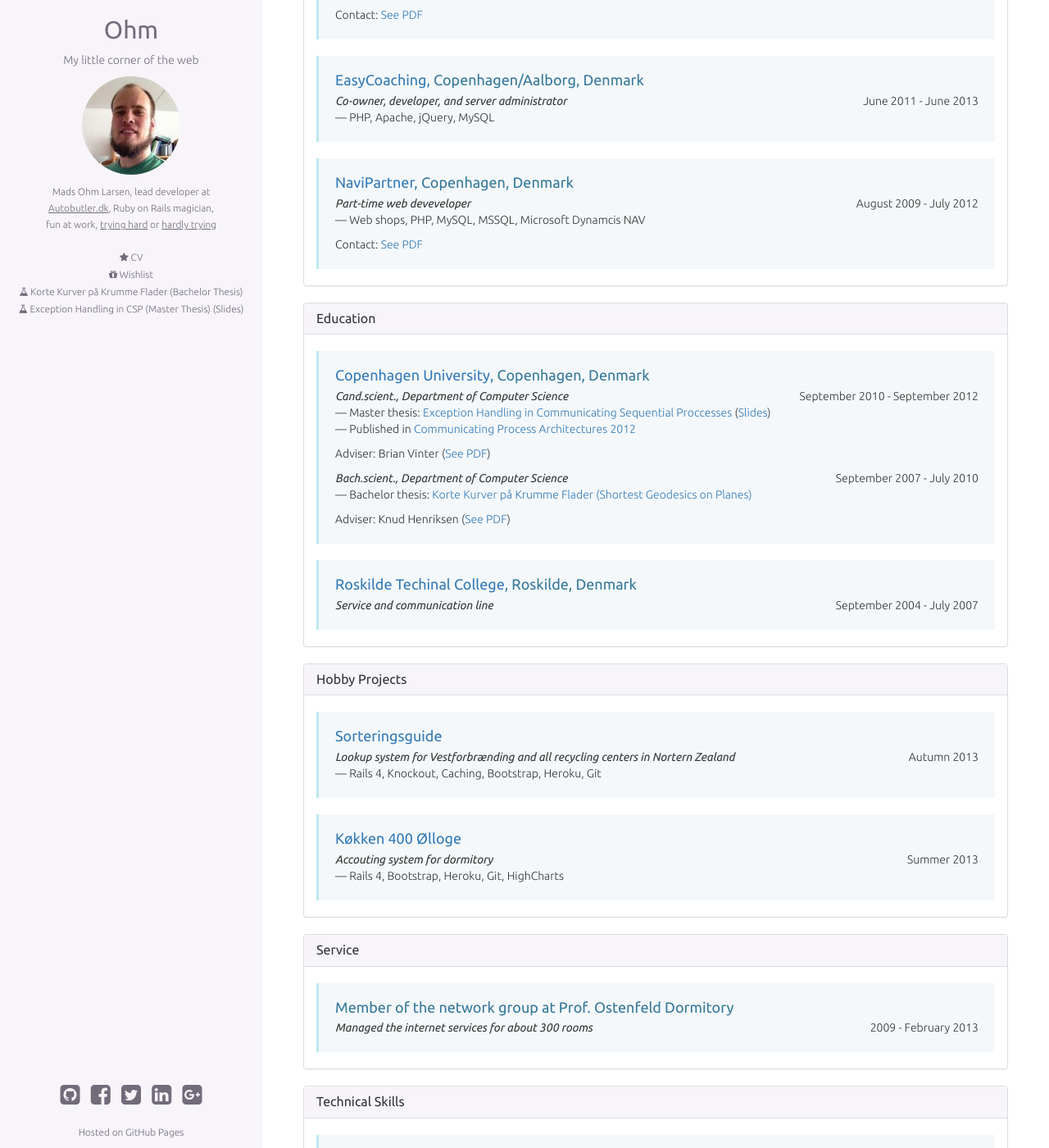
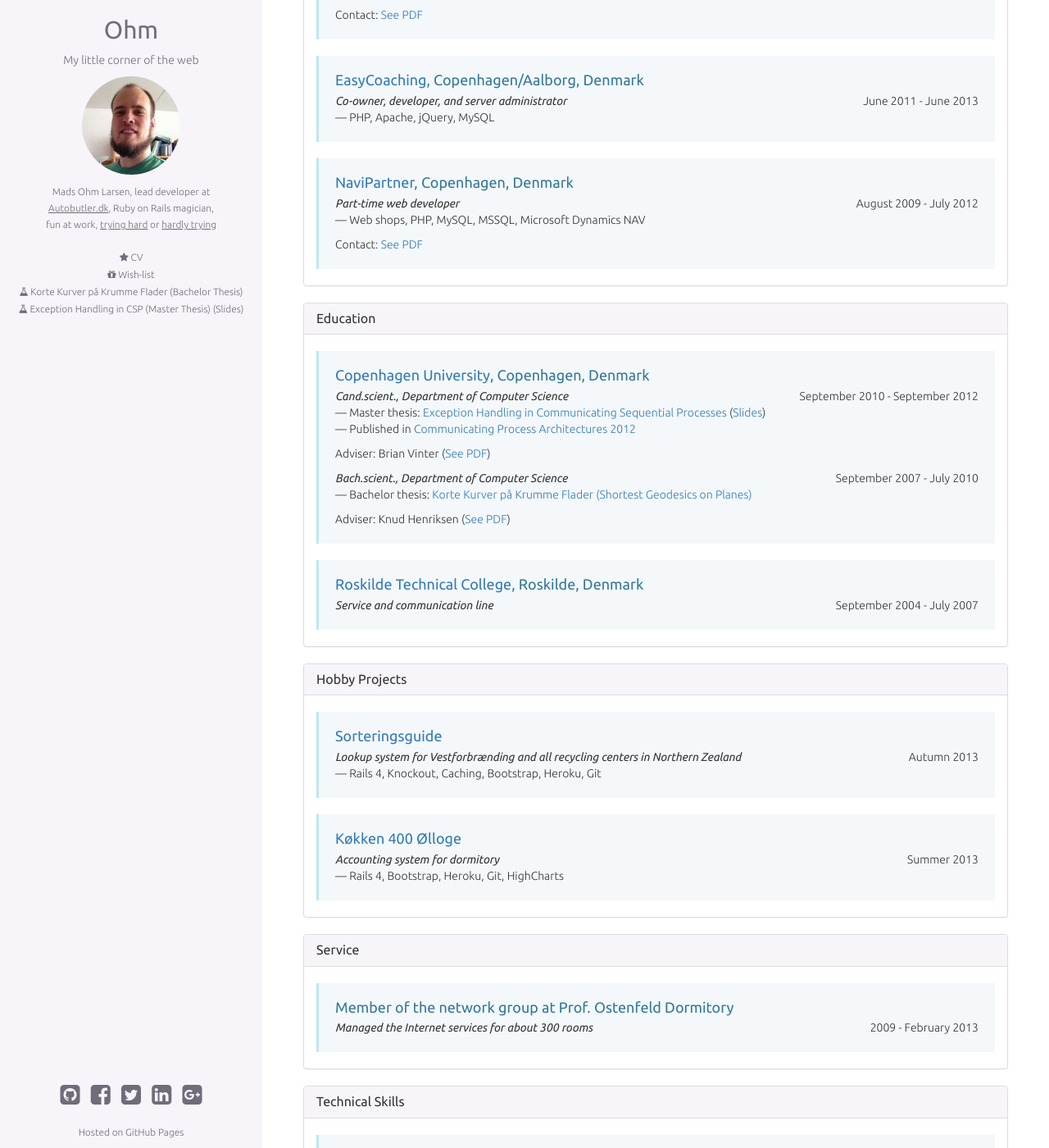
Before and after one commit to omegahm/omegahm.github.io, a Jekyll site: the page built from cv.html, in a window 1280 px wide and 1400 px high, scrolled down 266 px. Shown: the whole window at 82% size. Built offline with Jekyll 4.4.1, drawn with Linux system fonts in a browser that asks for light colours; nearby versions of some CDN libraries; Markdown is read by kramdown in place of the engine named in the settings.

Commit message:
Speeling much?

```diff
--- a/_includes/header.html
+++ b/_includes/header.html
@@ -83,7 +83,7 @@
             <li>
               <a href="/wishlist.html">
                 <i class="fa fa-gift"></i>
-                Wishlist
+                Wish-list
               </a>
             </li>
 
--- a/cv.html
+++ b/cv.html
@@ -64,14 +64,14 @@ title: Curriculum vitae
       </h4>
 
       <div>
-        <em>Part-time web deveveloper</em>
+        <em>Part-time web developer</em>
         <span class="pull-right">
           <time>August 2009</time> - <time>July 2012</time>
         </span>
       </div>
 
       <p>
-        &mdash; Web shops, PHP, MySQL, MSSQL, Microsoft Dynamcis NAV
+        &mdash; Web shops, PHP, MySQL, MSSQL, Microsoft Dynamics NAV
       </p>
 
       <p>
@@ -101,7 +101,7 @@ title: Curriculum vitae
       </div>
 
       <p>
-        &mdash; Master thesis: <a href="/files/thesis.pdf">Exception Handling in Communicating Sequential Proccesses</a> (<a href="/files/thesisslides.pdf">Slides</a>)
+        &mdash; Master thesis: <a href="/files/thesis.pdf">Exception Handling in Communicating Sequential Processes</a> (<a href="/files/thesisslides.pdf">Slides</a>)
         <br>
         &mdash; Published in <a href="http://wotug.org/paperdb/show_proc.php?f=4&num=29">Communicating Process Architectures 2012</a>
       </p>
@@ -128,7 +128,7 @@ title: Curriculum vitae
 
     <div class="callout">
       <h4>
-        <a href="http://rts.dk/uddannelserhoved/htx">Roskilde Techinal College</a>, Roskilde, Denmark
+        <a href="http://rts.dk/uddannelserhoved/htx">Roskilde Technical College</a>, Roskilde, Denmark
       </h4>
 
       <div>
@@ -154,7 +154,7 @@ title: Curriculum vitae
       </h4>
 
       <div>
-        <em>Lookup system for Vestforbrænding and all recycling centers in Nortern Zealand</em>
+        <em>Lookup system for Vestforbrænding and all recycling centers in Northern Zealand</em>
         <span class="pull-right">
           <time>Autumn 2013</time>
         </span>
@@ -171,7 +171,7 @@ title: Curriculum vitae
       </h4>
 
       <div>
-        <em>Accouting system for dormitory</em>
+        <em>Accounting system for dormitory</em>
         <span class="pull-right">
           <time>Summer 2013</time>
         </span>
@@ -197,7 +197,7 @@ title: Curriculum vitae
       </h4>
 
       <div>
-        <em>Managed the internet services for about 300 rooms</em>
+        <em>Managed the Internet services for about 300 rooms</em>
         <span class="pull-right">
           <time>2009</time> - <time>February 2013</time>
         </span>
--- a/sitemap.xml
+++ b/sitemap.xml
@@ -19,6 +19,12 @@ title: Ohm
     <priority>0.8</priority>
   </url>
 
+  <url>
+    <loc>http://omegahm.github.io/cv.html</loc>
+    <changefreq>monthly</changefreq>
+    <priority>0.8</priority>
+  </url>
+
   {% for post in site.posts %}
     <url>
       <loc>http://omegahm.github.io{{ post.url }}</loc>
--- a/wishlist.html
+++ b/wishlist.html
@@ -1,12 +1,12 @@
 ---
 layout: default
-title: Wishlist
+title: Wish-list
 ---
 
 <div class="page-header">
   <h1>
     <i class="fa fa-gift"></i>
-    Wishlist
+    Wish-list
   </h1>
 </div>
 
```
Also changed, not shown: other parts of wishlist.html (+1 -1 lines).
